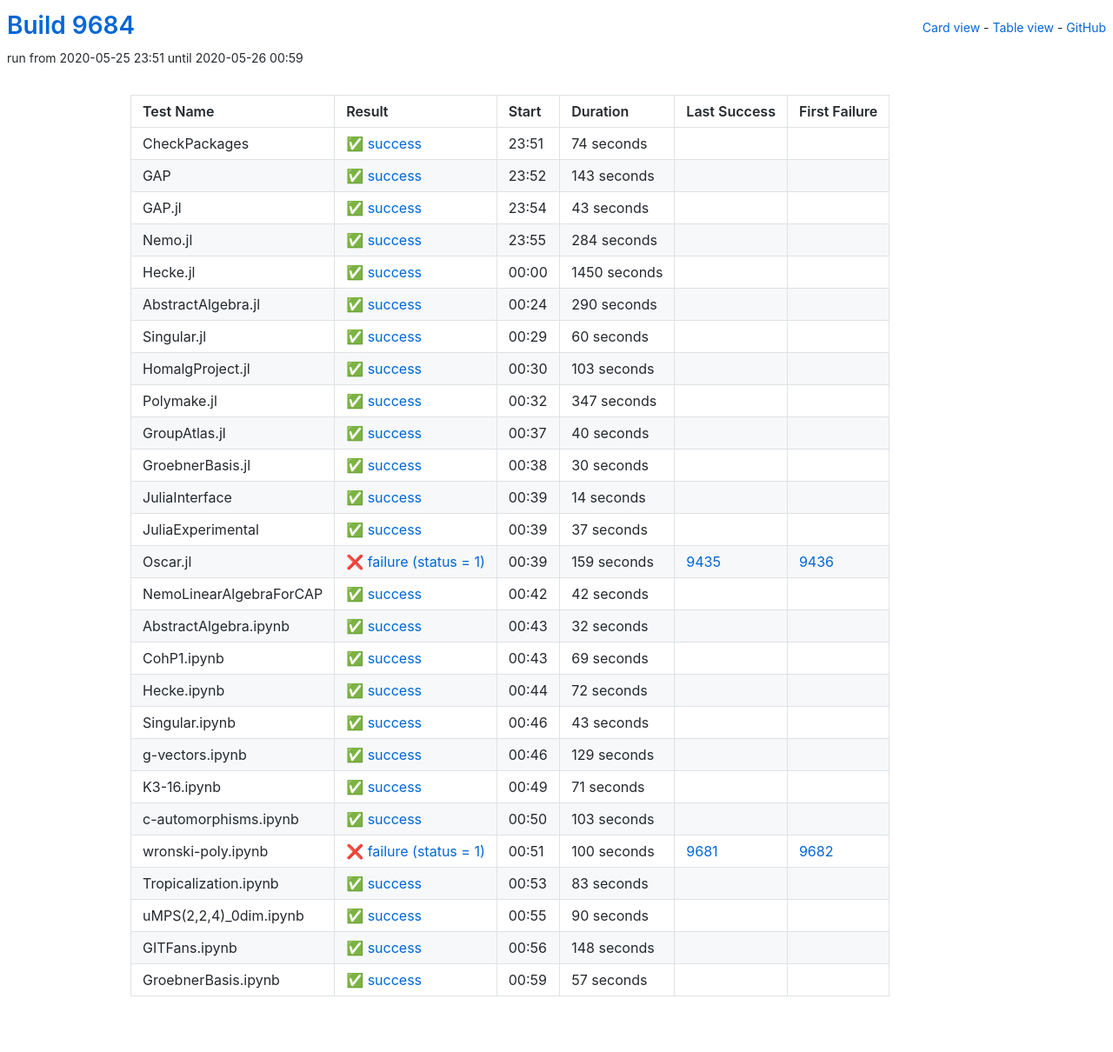
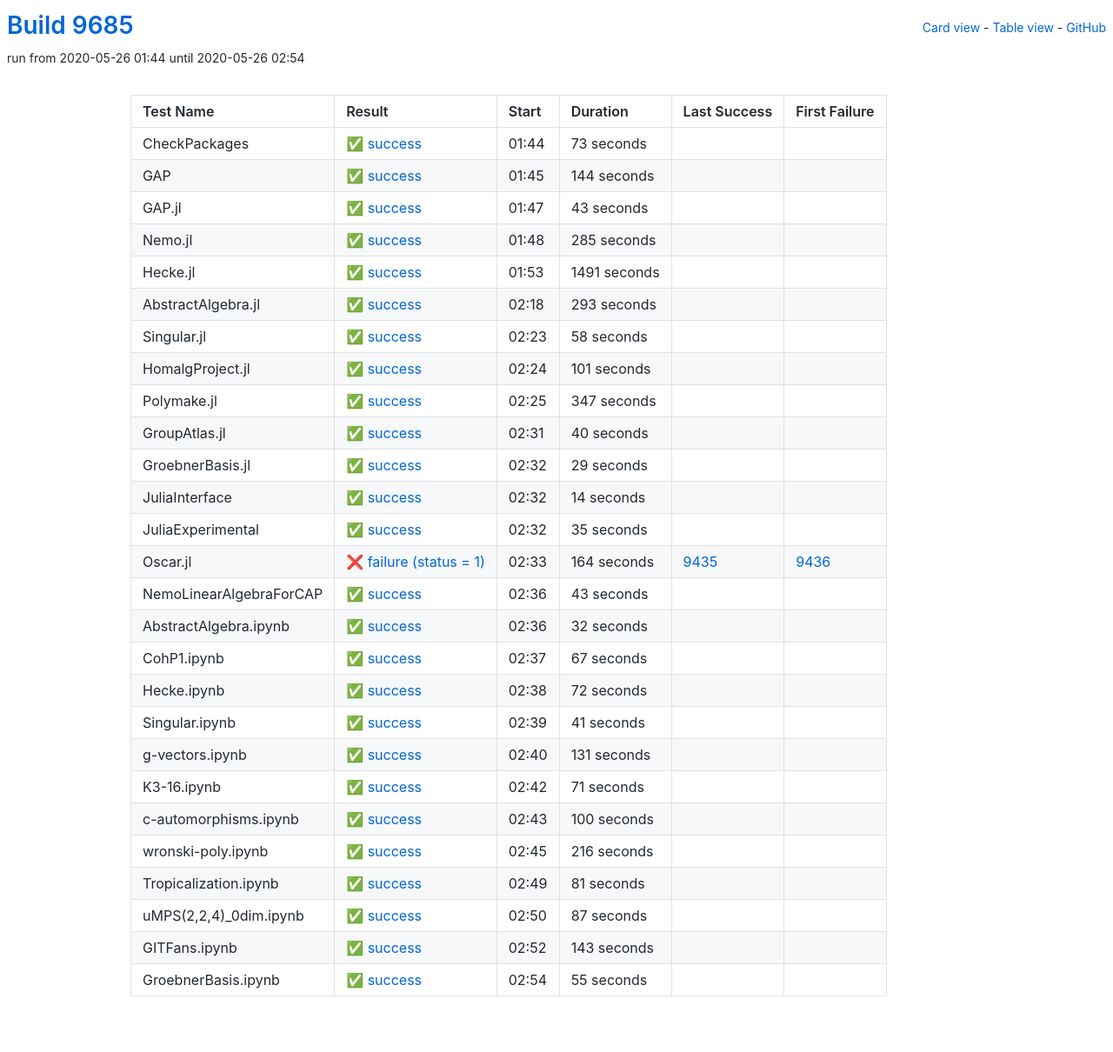
Before and after one commit to oscar-system/oscar-ci-status, a Jekyll site: the page built from table.html, in a window 1280 px wide. Shown: the whole page at 87% size. Built offline with Jekyll 4.4.1, drawn with Linux system fonts in a browser that asks for light colours.

Commit message:
Build 9685

```diff
--- a/_data/ci.yml
+++ b/_data/ci.yml
@@ -1,29 +1,29 @@
-build: 9684
-build_url: https://oscarci.mathematik.uni-kl.de/job/oscar/9684/
+build: 9685
+build_url: https://oscarci.mathematik.uni-kl.de/job/oscar/9685/
 job: oscar
 tests:
-- duration: 74
+- duration: 73
   exitcode: 0
   first_failure: false
   first_failure_url: null
   id: checkpackages
   last_success: false
   last_success_url: null
-  log: https://oscarci.mathematik.uni-kl.de/job/oscar/9684/artifact/logs/build-9684/CheckPackages.log
+  log: https://oscarci.mathematik.uni-kl.de/job/oscar/9685/artifact/logs/build-9685/CheckPackages.log
   name: CheckPackages
-  start: 2020-05-25 23:51
+  start: 2020-05-26 01:44
   status: success
   success: true
-- duration: 143
+- duration: 144
   exitcode: 0
   first_failure: false
   first_failure_url: null
   id: gap
   last_success: false
   last_success_url: null
-  log: https://oscarci.mathematik.uni-kl.de/job/oscar/9684/artifact/logs/build-9684/GAP.log
+  log: https://oscarci.mathematik.uni-kl.de/job/oscar/9685/artifact/logs/build-9685/GAP.log
   name: GAP
-  start: 2020-05-25 23:52
+  start: 2020-05-26 01:45
   status: success
   success: true
 - duration: 43
@@ -33,69 +33,69 @@
   id: gap-jl
   last_success: false
   last_success_url: null
-  log: https://oscarci.mathematik.uni-kl.de/job/oscar/9684/artifact/logs/build-9684/GAP.jl.log
+  log: https://oscarci.mathematik.uni-kl.de/job/oscar/9685/artifact/logs/build-9685/GAP.jl.log
   name: GAP.jl
-  start: 2020-05-25 23:54
+  start: 2020-05-26 01:47
   status: success
   success: true
-- duration: 284
+- duration: 285
   exitcode: 0
   first_failure: false
   first_failure_url: null
   id: nemo-jl
   last_success: false
   last_success_url: null
-  log: https://oscarci.mathematik.uni-kl.de/job/oscar/9684/artifact/logs/build-9684/Nemo.jl.log
+  log: https://oscarci.mathematik.uni-kl.de/job/oscar/9685/artifact/logs/build-9685/Nemo.jl.log
   name: Nemo.jl
-  start: 2020-05-25 23:55
+  start: 2020-05-26 01:48
   status: success
   success: true
-- duration: 1450
+- duration: 1491
   exitcode: 0
   first_failure: false
   first_failure_url: null
   id: hecke-jl
   last_success: false
   last_success_url: null
-  log: https://oscarci.mathematik.uni-kl.de/job/oscar/9684/artifact/logs/build-9684/Hecke.jl.log
+  log: https://oscarci.mathematik.uni-kl.de/job/oscar/9685/artifact/logs/build-9685/Hecke.jl.log
   name: Hecke.jl
-  start: 2020-05-26 00:00
+  start: 2020-05-26 01:53
   status: success
   success: true
-- duration: 290
+- duration: 293
   exitcode: 0
   first_failure: false
   first_failure_url: null
   id: abstractalgebra-jl
   last_success: false
   last_success_url: null
-  log: https://oscarci.mathematik.uni-kl.de/job/oscar/9684/artifact/logs/build-9684/AbstractAlgebra.jl.log
+  log: https://oscarci.mathematik.uni-kl.de/job/oscar/9685/artifact/logs/build-9685/AbstractAlgebra.jl.log
   name: AbstractAlgebra.jl
-  start: 2020-05-26 00:24
+  start: 2020-05-26 02:18
   status: success
   success: true
-- duration: 60
+- duration: 58
   exitcode: 0
   first_failure: false
   first_failure_url: null
   id: singular-jl
   last_success: false
   last_success_url: null
-  log: https://oscarci.mathematik.uni-kl.de/job/oscar/9684/artifact/logs/build-9684/Singular.jl.log
+  log: https://oscarci.mathematik.uni-kl.de/job/oscar/9685/artifact/logs/build-9685/Singular.jl.log
   name: Singular.jl
-  start: 2020-05-26 00:29
+  start: 2020-05-26 02:23
   status: success
   success: true
-- duration: 103
+- duration: 101
   exitcode: 0
   first_failure: false
   first_failure_url: null
   id: homalgproject-jl
   last_success: false
   last_success_url: null
-  log: https://oscarci.mathematik.uni-kl.de/job/oscar/9684/artifact/logs/build-9684/HomalgProject.jl.log
+  log: https://oscarci.mathematik.uni-kl.de/job/oscar/9685/artifact/logs/build-9685/HomalgProject.jl.log
   name: HomalgProject.jl
-  start: 2020-05-26 00:30
+  start: 2020-05-26 02:24
   status: success
   success: true
 - duration: 347
@@ -105,9 +105,9 @@
   id: polymake-jl
   last_success: false
   last_success_url: null
-  log: https://oscarci.mathematik.uni-kl.de/job/oscar/9684/artifact/logs/build-9684/Polymake.jl.log
+  log: https://oscarci.mathematik.uni-kl.de/job/oscar/9685/artifact/logs/build-9685/Polymake.jl.log
   name: Polymake.jl
-  start: 2020-05-26 00:32
+  start: 2020-05-26 02:25
   status: success
   success: true
 - duration: 40
@@ -117,21 +117,21 @@
   id: groupatlas-jl
   last_success: false
   last_success_url: null
-  log: https://oscarci.mathematik.uni-kl.de/job/oscar/9684/artifact/logs/build-9684/GroupAtlas.jl.log
+  log: https://oscarci.mathematik.uni-kl.de/job/oscar/9685/artifact/logs/build-9685/GroupAtlas.jl.log
   name: GroupAtlas.jl
-  start: 2020-05-26 00:37
+  start: 2020-05-26 02:31
   status: success
   success: true
-- duration: 30
+- duration: 29
   exitcode: 0
   first_failure: false
   first_failure_url: null
   id: groebnerbasis-jl
   last_success: false
   last_success_url: null
-  log: https://oscarci.mathematik.uni-kl.de/job/oscar/9684/artifact/logs/build-9684/GroebnerBasis.jl.log
+  log: https://oscarci.mathematik.uni-kl.de/job/oscar/9685/artifact/logs/build-9685/GroebnerBasis.jl.log
   name: GroebnerBasis.jl
-  start: 2020-05-26 00:38
+  start: 2020-05-26 02:32
   status: success
   success: true
 - duration: 14
@@ -141,45 +141,45 @@
   id: juliainterface
   last_success: false
   last_success_url: null
-  log: https://oscarci.mathematik.uni-kl.de/job/oscar/9684/artifact/logs/build-9684/JuliaInterface.log
+  log: https://oscarci.mathematik.uni-kl.de/job/oscar/9685/artifact/logs/build-9685/JuliaInterface.log
   name: JuliaInterface
-  start: 2020-05-26 00:39
+  start: 2020-05-26 02:32
   status: success
   success: true
-- duration: 37
+- duration: 35
   exitcode: 0
   first_failure: false
   first_failure_url: null
   id: juliaexperimental
   last_success: false
   last_success_url: null
-  log: https://oscarci.mathematik.uni-kl.de/job/oscar/9684/artifact/logs/build-9684/JuliaExperimental.log
+  log: https://oscarci.mathematik.uni-kl.de/job/oscar/9685/artifact/logs/build-9685/JuliaExperimental.log
   name: JuliaExperimental
-  start: 2020-05-26 00:39
+  start: 2020-05-26 02:32
   status: success
   success: true
-- duration: 159
+- duration: 164
   exitcode: 1
   first_failure: 9436
   first_failure_url: https://oscarci.mathematik.uni-kl.de/job/oscar/9436/
   id: oscar-jl
   last_success: 9435
   last_success_url: https://oscarci.mathematik.uni-kl.de/job/oscar/9435/
-  log: https://oscarci.mathematik.uni-kl.de/job/oscar/9684/artifact/logs/build-9684/Oscar.jl.log
+  log: https://oscarci.mathematik.uni-kl.de/job/oscar/9685/artifact/logs/build-9685/Oscar.jl.log
   name: Oscar.jl
-  start: 2020-05-26 00:39
+  start: 2020-05-26 02:33
   status: failure
   success: false
-- duration: 42
+- duration: 43
   exitcode: 0
   first_failure: false
   first_failure_url: null
   id: nemolinearalgebraforcap
   last_success: false
   last_success_url: null
-  log: https://oscarci.mathematik.uni-kl.de/job/oscar/9684/artifact/logs/build-9684/NemoLinearAlgebraForCAP.log
+  log: https://oscarci.mathematik.uni-kl.de/job/oscar/9685/artifact/logs/build-9685/NemoLinearAlgebraForCAP.log
   name: NemoLinearAlgebraForCAP
-  start: 2020-05-26 00:42
+  start: 2020-05-26 02:36
   status: success
   success: true
 - duration: 32
@@ -189,21 +189,21 @@
   id: abstractalgebra-ipynb
   last_success: false
   last_success_url: null
-  log: https://oscarci.mathematik.uni-kl.de/job/oscar/9684/artifact/logs/build-9684/AbstractAlgebra.ipynb.log
+  log: https://oscarci.mathematik.uni-kl.de/job/oscar/9685/artifact/logs/build-9685/AbstractAlgebra.ipynb.log
   name: AbstractAlgebra.ipynb
-  start: 2020-05-26 00:43
+  start: 2020-05-26 02:36
   status: success
   success: true
-- duration: 69
+- duration: 67
   exitcode: 0
   first_failure: false
   first_failure_url: null
   id: cohp1-ipynb
   last_success: false
   last_success_url: null
-  log: https://oscarci.mathematik.uni-kl.de/job/oscar/9684/artifact/logs/build-9684/CohP1.ipynb.log
+  log: https://oscarci.mathematik.uni-kl.de/job/oscar/9685/artifact/logs/build-9685/CohP1.ipynb.log
   name: CohP1.ipynb
-  start: 2020-05-26 00:43
+  start: 2020-05-26 02:37
   status: success
   success: true
 - duration: 72
@@ -213,33 +213,33 @@
   id: hecke-ipynb
   last_success: false
   last_success_url: null
-  log: https://oscarci.mathematik.uni-kl.de/job/oscar/9684/artifact/logs/build-9684/Hecke.ipynb.log
+  log: https://oscarci.mathematik.uni-kl.de/job/oscar/9685/artifact/logs/build-9685/Hecke.ipynb.log
   name: Hecke.ipynb
-  start: 2020-05-26 00:44
+  start: 2020-05-26 02:38
   status: success
   success: true
-- duration: 43
+- duration: 41
   exitcode: 0
   first_failure: false
   first_failure_url: null
   id: singular-ipynb
   last_success: false
   last_success_url: null
-  log: https://oscarci.mathematik.uni-kl.de/job/oscar/9684/artifact/logs/build-9684/Singular.ipynb.log
+  log: https://oscarci.mathematik.uni-kl.de/job/oscar/9685/artifact/logs/build-9685/Singular.ipynb.log
   name: Singular.ipynb
-  start: 2020-05-26 00:46
+  start: 2020-05-26 02:39
   status: success
   success: true
-- duration: 129
+- duration: 131
   exitcode: 0
   first_failure: false
   first_failure_url: null
   id: g-vectors-ipynb
   last_success: false
   last_success_url: null
-  log: https://oscarci.mathematik.uni-kl.de/job/oscar/9684/artifact/logs/build-9684/g-vectors.ipynb.log
+  log: https://oscarci.mathematik.uni-kl.de/job/oscar/9685/artifact/logs/build-9685/g-vectors.ipynb.log
   name: g-vectors.ipynb
-  start: 2020-05-26 00:46
+  start: 2020-05-26 02:40
   status: success
   success: true
 - duration: 71
@@ -249,80 +249,80 @@
   id: k3-16-ipynb
   last_success: false
   last_success_url: null
-  log: https://oscarci.mathematik.uni-kl.de/job/oscar/9684/artifact/logs/build-9684/K3-16.ipynb.log
+  log: https://oscarci.mathematik.uni-kl.de/job/oscar/9685/artifact/logs/build-9685/K3-16.ipynb.log
   name: K3-16.ipynb
-  start: 2020-05-26 00:49
+  start: 2020-05-26 02:42
   status: success
   success: true
-- duration: 103
+- duration: 100
   exitcode: 0
   first_failure: false
   first_failure_url: null
   id: c-automorphisms-ipynb
   last_success: false
   last_success_url: null
-  log: https://oscarci.mathematik.uni-kl.de/job/oscar/9684/artifact/logs/build-9684/c-automorphisms.ipynb.log
+  log: https://oscarci.mathematik.uni-kl.de/job/oscar/9685/artifact/logs/build-9685/c-automorphisms.ipynb.log
   name: c-automorphisms.ipynb
-  start: 2020-05-26 00:50
+  start: 2020-05-26 02:43
   status: success
   success: true
-- duration: 100
-  exitcode: 1
-  first_failure: 9682
-  first_failure_url: https://oscarci.mathematik.uni-kl.de/job/oscar/9682/
+- duration: 216
+  exitcode: 0
+  first_failure: false
+  first_failure_url: null
   id: wronski-poly-ipynb
-  last_success: 9681
-  last_success_url: https://oscarci.mathematik.uni-kl.de/job/oscar/9681/
-  log: https://oscarci.mathematik.uni-kl.de/job/oscar/9684/artifact/logs/build-9684/wronski-poly.ipynb.log
+  last_success: false
+  last_success_url: null
+  log: https://oscarci.mathematik.uni-kl.de/job/oscar/9685/artifact/logs/build-9685/wronski-poly.ipynb.log
   name: wronski-poly.ipynb
-  start: 2020-05-26 00:51
-  status: failure
-  success: false
-- duration: 83
+  start: 2020-05-26 02:45
+  status: success
+  success: true
+- duration: 81
   exitcode: 0
   first_failure: false
   first_failure_url: null
   id: tropicalization-ipynb
   last_success: false
   last_success_url: null
-  log: https://oscarci.mathematik.uni-kl.de/job/oscar/9684/artifact/logs/build-9684/Tropicalization.ipynb.log
+  log: https://oscarci.mathematik.uni-kl.de/job/oscar/9685/artifact/logs/build-9685/Tropicalization.ipynb.log
   name: Tropicalization.ipynb
-  start: 2020-05-26 00:53
+  start: 2020-05-26 02:49
   status: success
   success: true
-- duration: 90
+- duration: 87
   exitcode: 0
   first_failure: false
   first_failure_url: null
   id: umps-2-2-4-0dim-ipynb
   last_success: false
   last_success_url: null
-  log: https://oscarci.mathematik.uni-kl.de/job/oscar/9684/artifact/logs/build-9684/uMPS-2-2-4-_0dim.ipynb.log
+  log: https://oscarci.mathematik.uni-kl.de/job/oscar/9685/artifact/logs/build-9685/uMPS-2-2-4-_0dim.ipynb.log
   name: uMPS(2,2,4)_0dim.ipynb
-  start: 2020-05-26 00:55
+  start: 2020-05-26 02:50
   status: success
   success: true
-- duration: 148
+- duration: 143
   exitcode: 0
   first_failure: false
   first_failure_url: null
   id: gitfans-ipynb
   last_success: false
   last_success_url: null
-  log: https://oscarci.mathematik.uni-kl.de/job/oscar/9684/artifact/logs/build-9684/GITFans.ipynb.log
+  log: https://oscarci.mathematik.uni-kl.de/job/oscar/9685/artifact/logs/build-9685/GITFans.ipynb.log
   name: GITFans.ipynb
-  start: 2020-05-26 00:56
+  start: 2020-05-26 02:52
   status: success
   success: true
-- duration: 57
+- duration: 55
   exitcode: 0
   first_failure: false
   first_failure_url: null
   id: groebnerbasis-ipynb
   last_success: false
   last_success_url: null
-  log: https://oscarci.mathematik.uni-kl.de/job/oscar/9684/artifact/logs/build-9684/GroebnerBasis.ipynb.log
+  log: https://oscarci.mathematik.uni-kl.de/job/oscar/9685/artifact/logs/build-9685/GroebnerBasis.ipynb.log
   name: GroebnerBasis.ipynb
-  start: 2020-05-26 00:59
+  start: 2020-05-26 02:54
   status: success
   success: true
```
Also changed, not shown: README.md.
